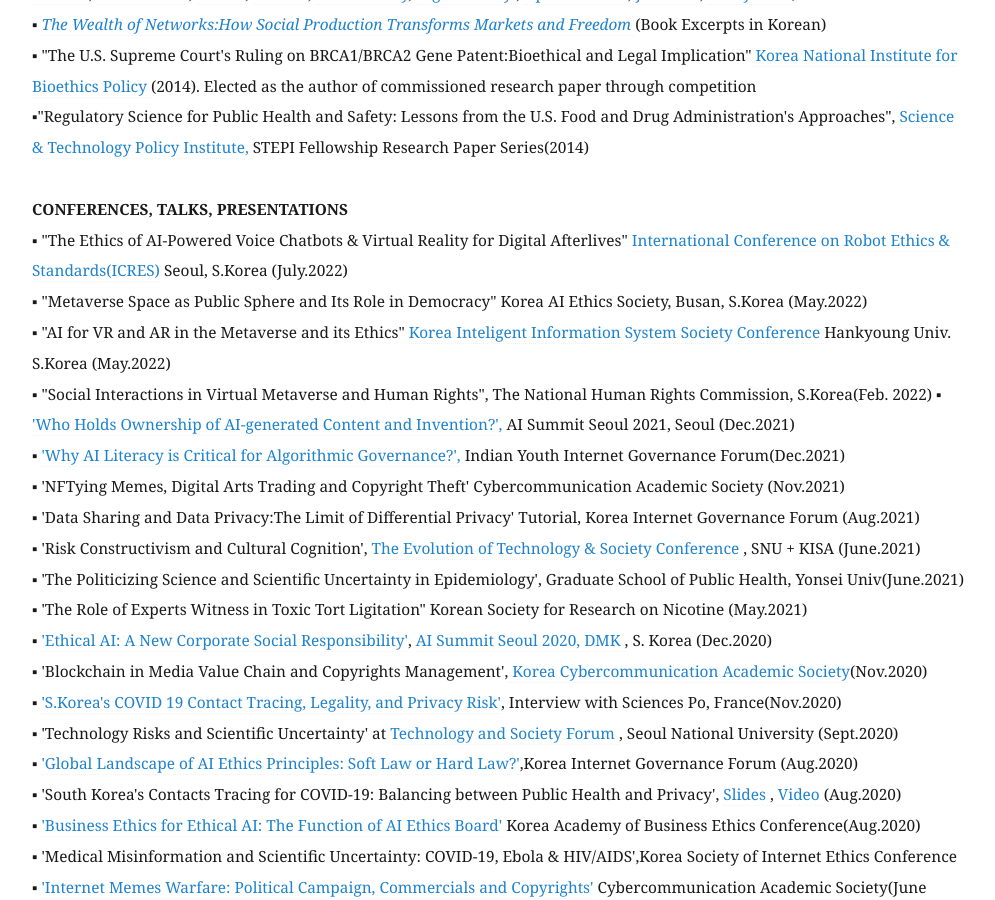
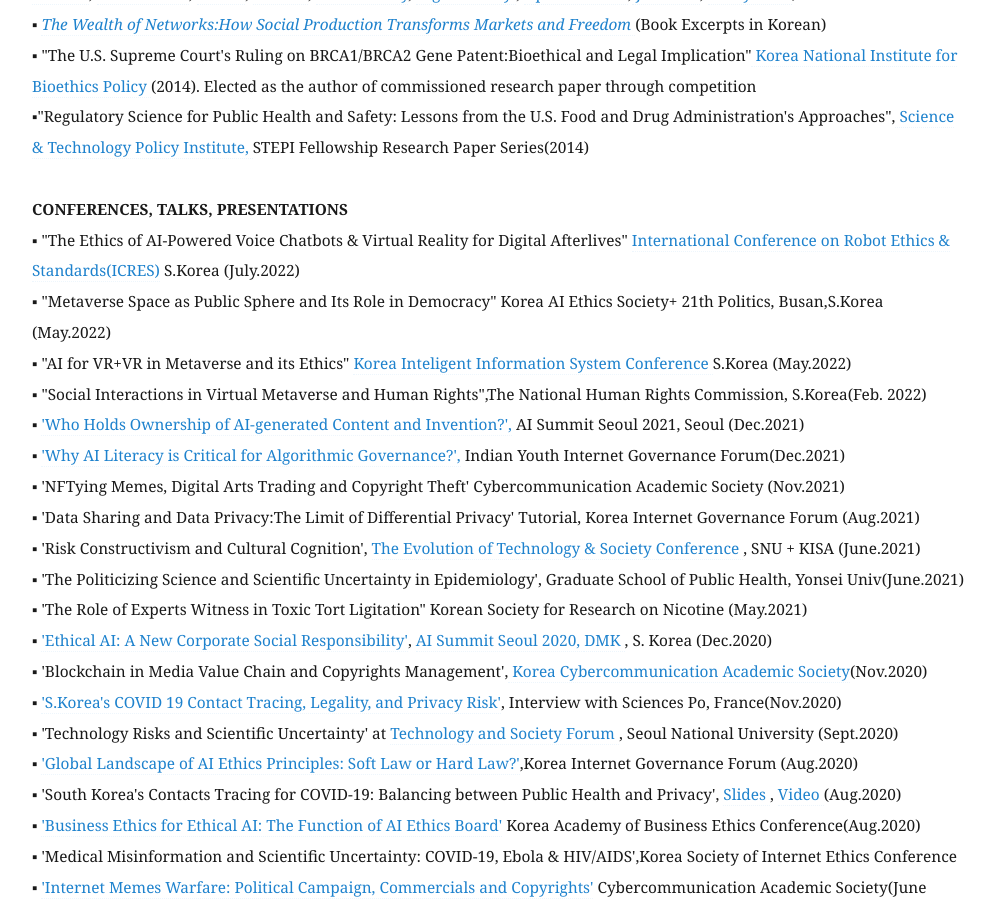
Before and after one commit to eunchangchoi/eunchangchoi.github.io, a Jekyll site: the page built from index.md, in a window 1280 px wide and 900 px high, scrolled down 3283 px. Shown: the whole window, without its empty margins (68-1063 px from the left). Built offline with Jekyll 4.4.1, drawn with Linux system fonts in a browser that asks for light colours.

Commit message:
Update index.md

```diff
--- a/index.md
+++ b/index.md
@@ -71,10 +71,10 @@
 ▪"Regulatory Science for Public Health and Safety: Lessons from the U.S. Food and Drug Administration's Approaches",<a href="https://www.stepi.re.kr/site/stepien/main.do"> Science & Technology Policy Institute, </a>STEPI Fellowship Research Paper Series(2014)<br>
      <br>
  <strong> CONFERENCES, TALKS, PRESENTATIONS </strong> <br>
-▪ "The Ethics of AI-Powered Voice Chatbots & Virtual Reality for Digital Afterlives" <a href="https://www.clawar.org/icres2022/?fbclid=IwAR2g5W3CtTNLC9MOT9du0qogMQyR0FimGJciXYzIZqo4KXNuQ2RaXZNJEsg/"> International Conference on Robot Ethics & Standards(ICRES)</a> Seoul, S.Korea (July.2022)<br>
-▪ "Metaverse Space as Public Sphere and Its Role in Democracy" Korea AI Ethics Society, Busan, S.Korea (May.2022)<br>
-▪ "AI for VR and AR in the Metaverse and its Ethics" <a href="http://www.kiiss.or.kr/journal/sub02.html/"> Korea Inteligent Information System Society Conference </a> Hankyoung Univ. S.Korea (May.2022)<br>
-▪ "Social Interactions in Virtual Metaverse and Human Rights", The National Human Rights Commission, S.Korea(Feb. 2022)
+▪ "The Ethics of AI-Powered Voice Chatbots & Virtual Reality for Digital Afterlives" <a href="https://www.clawar.org/icres2022/?fbclid=IwAR2g5W3CtTNLC9MOT9du0qogMQyR0FimGJciXYzIZqo4KXNuQ2RaXZNJEsg/"> International Conference on Robot Ethics & Standards(ICRES)</a> S.Korea (July.2022)<br>
+▪ "Metaverse Space as Public Sphere and Its Role in Democracy" Korea AI Ethics Society+ 21th Politics, Busan,S.Korea (May.2022)<br>
+▪ "AI for VR+VR in Metaverse and its Ethics" <a href="http://www.kiiss.or.kr/journal/sub02.html/"> Korea Inteligent Information System Conference </a> S.Korea (May.2022)<br>
+▪ "Social Interactions in Virtual Metaverse and Human Rights",The National Human Rights Commission, S.Korea(Feb. 2022)<br>
 ▪ <a href="https://aisummit.co.kr/agenda_2021-2/">'Who Holds Ownership of AI-generated Content and Invention?',</a> AI Summit Seoul 2021, Seoul (Dec.2021)<br>
 ▪ <a href="https://youthigf.in/2021/12/02/agenda/">'Why AI Literacy is Critical for Algorithmic Governance?',</a> Indian Youth Internet Governance Forum(Dec.2021)<br>
 ▪ 'NFTying Memes, Digital Arts Trading and Copyright Theft' Cybercommunication Academic Society (Nov.2021) <br>
```
